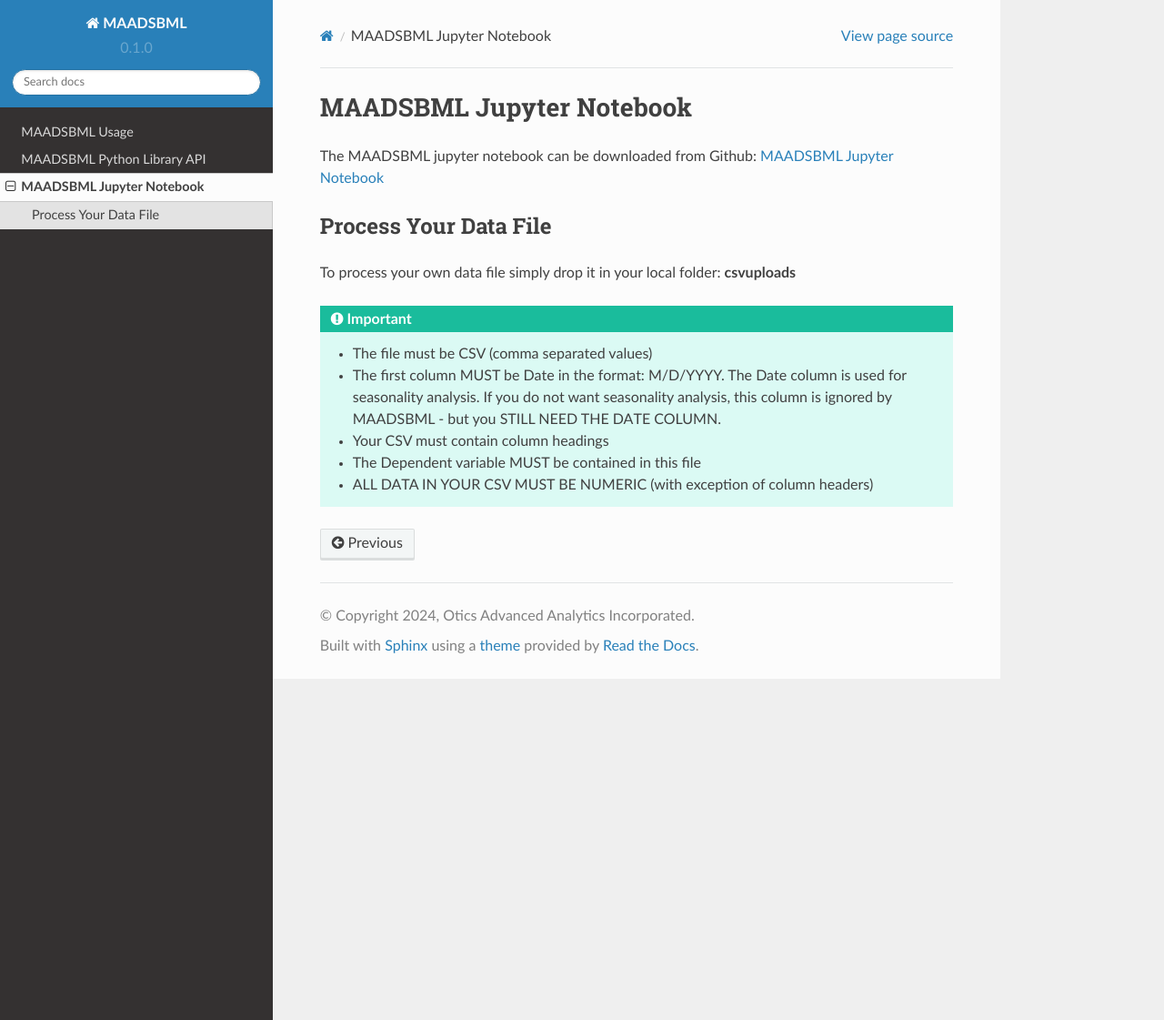
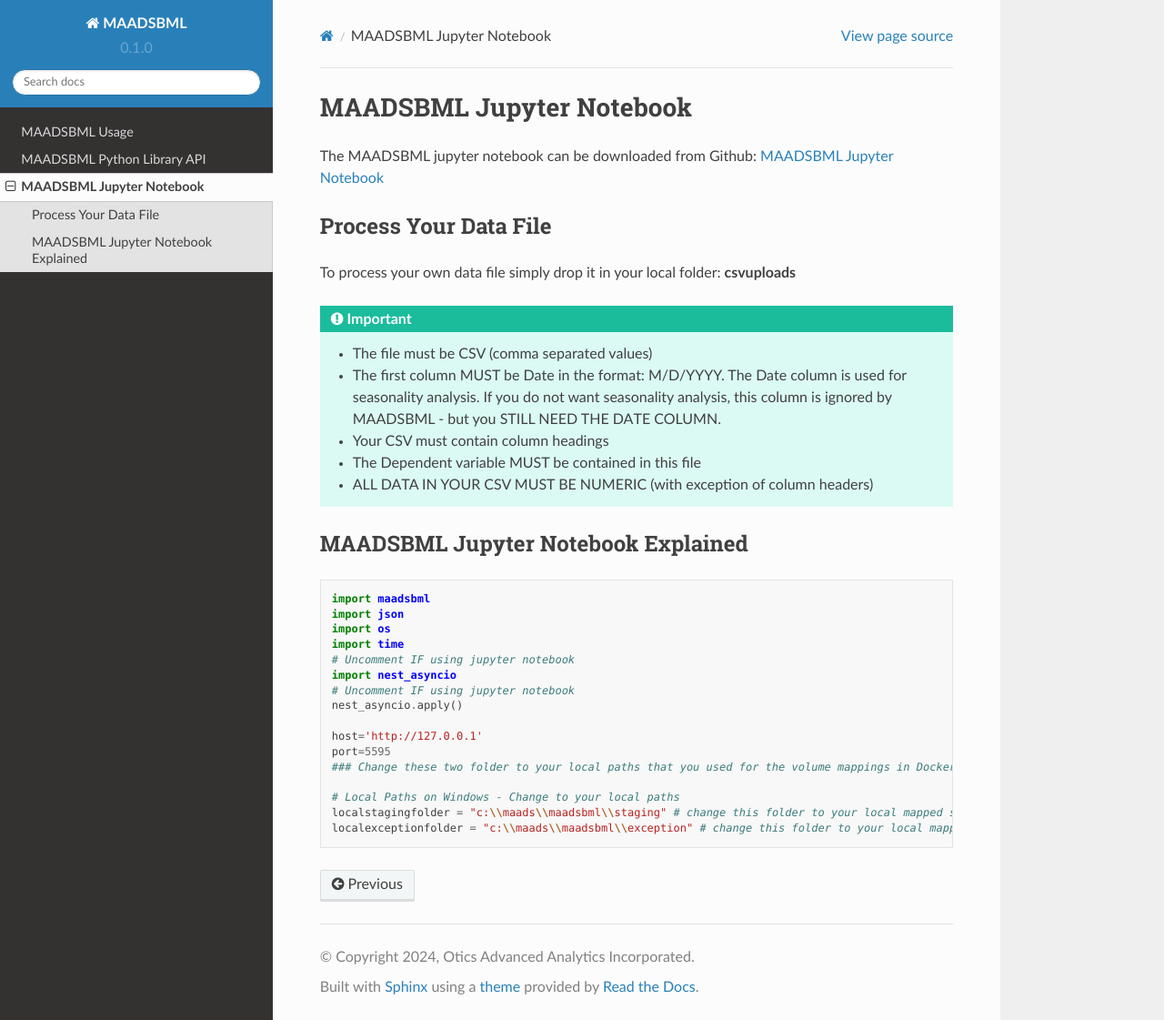
Before and after one commit to smaurice101/maadsbml, a Sphinx documentation site: the page built from docs/source/maadsbmlnotebook.rst, in a window 1280 px wide and 1121 px high. Shown: the whole window at 91% size. Built offline with Sphinx 7.4.7 and the Read the Docs theme 2.0.0, drawn with Linux system fonts in a browser that asks for light colours.

Commit message:
Update maadsbmlnotebook.rst

```diff
--- a/docs/source/maadsbmlnotebook.rst
+++ b/docs/source/maadsbmlnotebook.rst
@@ -19,3 +19,25 @@
    • The Dependent variable MUST be contained in this file
 
    • ALL DATA IN YOUR CSV MUST BE NUMERIC (with exception of column headers)
+
+MAADSBML Jupyter Notebook Explained
+------------------------------
+
+.. code-block::
+
+   import maadsbml
+   import json
+   import os
+   import time
+   # Uncomment IF using jupyter notebook
+   import nest_asyncio
+   # Uncomment IF using jupyter notebook
+   nest_asyncio.apply()
+
+   host='http://127.0.0.1'
+   port=5595
+   ### Change these two folder to your local paths that you used for the volume mappings in Docker Local Paths on Linux/Mac
+
+   # Local Paths on Windows - Change to your local paths
+   localstagingfolder = "c:\\maads\\maadsbml\\staging" # change this folder to your local mapped staging folder
+   localexceptionfolder = "c:\\maads\\maadsbml\\exception" # change this folder to your local mapped exception folder
```
